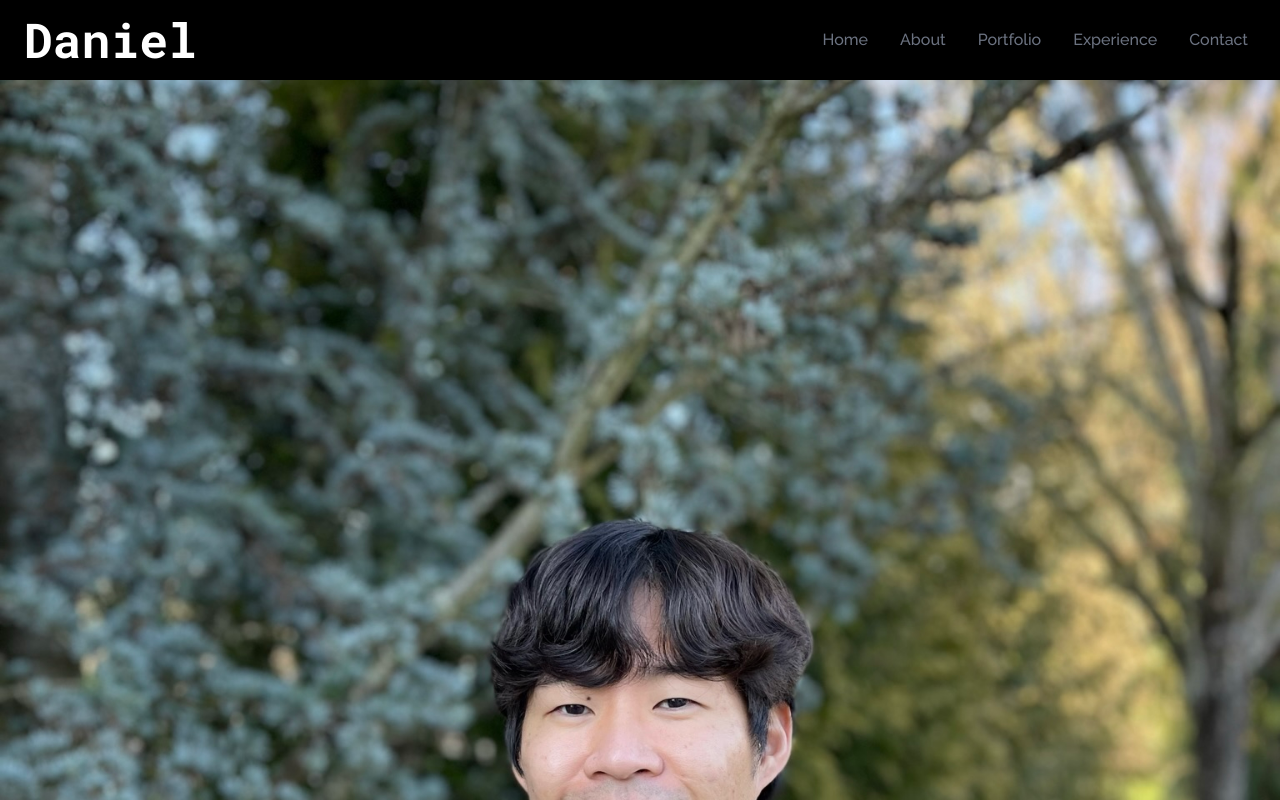
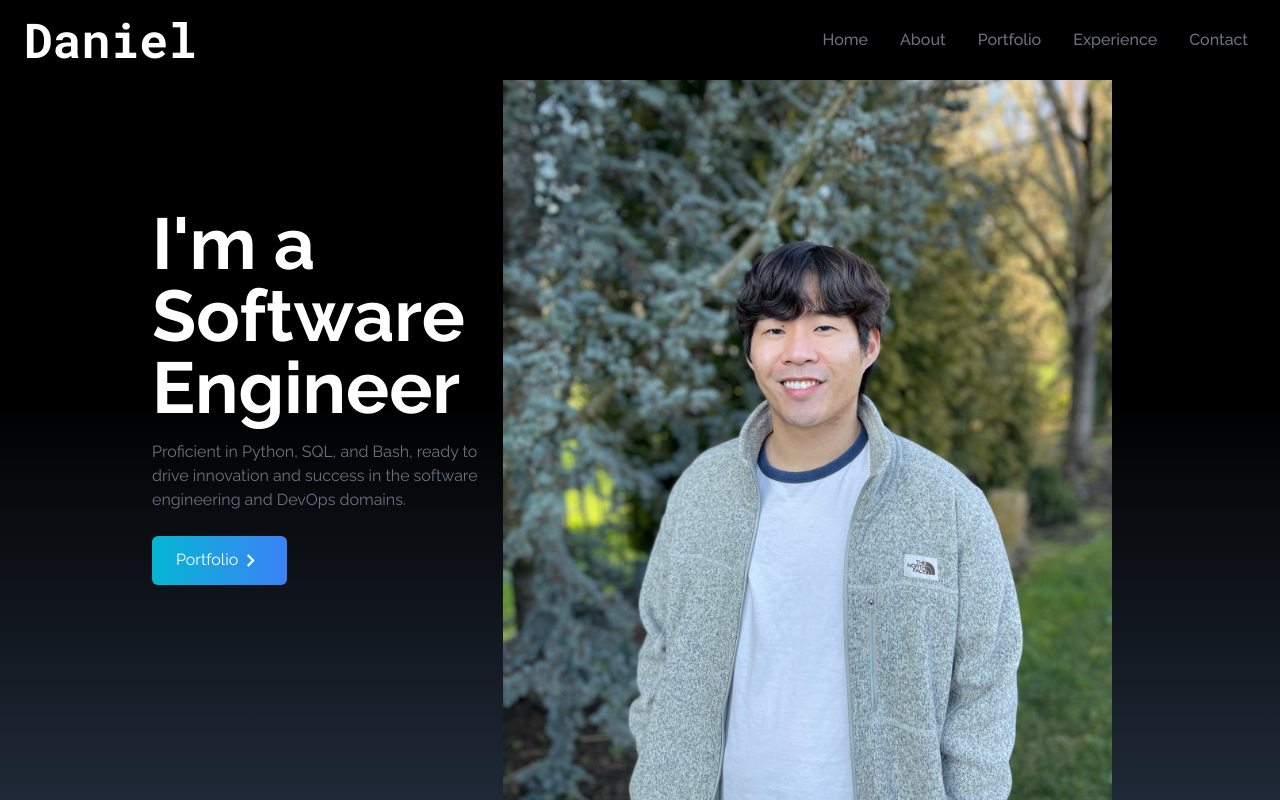
Before and after one commit to danieljbae/portfolio, a React (Create React App) app: page / in a window 1280 px wide. Shown: the top 800 px of the page. Built offline with nearby package versions, Linux system fonts and the light colour scheme; the HTML template or start-up script is replaced by a standard one.

Commit message:
finished home component

```diff
--- a/src/App.js
+++ b/src/App.js
@@ -1,13 +1,14 @@
 import NavBar from "./components/NavBar";
 import Home from "./components/Home";
+import SocialLinks from "./components/SocialLinks";
 
 function App() {
 	return (
 		<div>
 			<NavBar />
 			<Home />
+			<SocialLinks />
 		</div>
-
 	);
 }
 
--- a/src/components/Home.jsx
+++ b/src/components/Home.jsx
@@ -1,12 +1,45 @@
-import React from 'react'
-import heroImage from '../assets/heroImage.png'
+import React from "react";
+import heroImage from "../assets/heroImage.png";
+import { MdOutlineKeyboardArrowRight } from "react-icons/md";
 
 const Home = () => {
-  return (
-    <div>
-        <img src={heroImage} alt='' />
-    </div>
-  )
-}
+	return (
+		<div
+			name="home"
+			className="h-screen w-full bg-gradient-to-b from-black via-black to-gray-800"
+		>
+			<div className="max-w-screen-lg mx-auto flex flex-col items-center justify-center h-full px-6 md:flex-row">
+				<div className="flex flex-col justify-center h-full">
+					<h2 className="text-4xl sm:text-7xl font-bold text-white">
+						I'm a Software Engineer
+					</h2>
+					<p className="text-gray-500 py-4 max-w-md">
+						Proficient in Python, SQL, and Bash, ready to drive innovation
+            and success in the software engineering and DevOps domains.
+					</p>
 
-export default Home
+					{/* Button linked to Portfolio, smooth scrolls down */}
+					<div>
+						{/* Group button and arrow icon, so animation occurs if we hover over Button and icon */}
+						<button className="group text-white w-fit px-6 py-3 my-2 flex items-center rounded-md bg-gradient-to-r from-cyan-500 to-blue-500 cursor-pointer">
+							Portfolio
+							<span className="group-hover:rotate-90 duration-300">
+								<MdOutlineKeyboardArrowRight size={25} className="" />
+							</span>
+						</button>
+					</div>
+				</div>
+
+				<div>
+					<img
+						src={heroImage}
+						alt="my profile"
+						className="rounded-2xl mx-auto w-2/3 md:w-full px-4"
+					/>
+				</div>
+			</div>
+		</div>
+	);
+};
+
+export default Home;
--- a/src/components/NavBar.jsx
+++ b/src/components/NavBar.jsx
@@ -1,7 +1,6 @@
-import React, { useState } from 'react';
-import {FaBars, FaTimes} from "react-icons/fa";
+import React, { useState } from "react";
+import { FaBars, FaTimes } from "react-icons/fa";
 // import { Link } from "react-scroll";
-
 
 const NavBar = () => {
 	// Store state of navbar
@@ -11,42 +10,40 @@
 	const links = [
 		{
 			id: 1,
-        link: 'home'
+			link: "home",
 		},
 		{
 			id: 2,
-        link: 'about'
+			link: "about",
 		},
 		{
 			id: 3,
-        link: 'portfolio'
+			link: "portfolio",
 		},
 		{
 			id: 4,
-        link: 'experience'
+			link: "experience",
 		},
 		{
 			id: 5,
-        link: 'contact'
+			link: "contact",
 		},
-
-  ]
+	];
 	return (
 		// Nav Bar Definition
 		<div className="flex justify-between items-center w-full h-20 px-4 text-white bg-black fixed">
-
 			{/* Initial Element on Nav Bar */}
 			<div>
 				<h1 className="text-5xl font-signature ml-2"> Daniel </h1>
 			</div>
 
 			{/* Nav Bar from Array, hide when too small*/}
-        <ul className='hidden md:flex'>
+			<ul className="hidden md:flex">
 				{/* Loop over array and map class to each element in NavBar*/}
-            {links.map(({id, link}) => (
+				{links.map(({ id, link }) => (
 					<li
 						key={id}
-                    className='px-4 cursor-pointer capitalize font-medium text-gray-500 hover:scale-105 duration-200'
+						className="px-4 cursor-pointer capitalize font-medium text-gray-500 hover:scale-105 duration-200"
 					>
 						{link}
 					</li>
@@ -69,14 +66,13 @@
 					{links.map(({ id, link }) => (
 						<li
 							key={id}
-                    className="px-4 cursor-pointer capitalize py-6 text-4xl"
+							className="px-6 cursor-pointer capitalize py-6 text-4xl"
 						>
 							{link}
 						</li>
 					))}
 				</ul>
-            )
-        }
+			)}
 		</div>
 	);
 };
--- /dev/null
+++ b/src/components/SocialLinks.jsx
@@ -0,0 +1,8 @@
+import React from "react";
+import { FaGitHub, FaLinkedIn } from "react-icons";
+
+const SocialLinks = () => {
+	return <div>SocialLinks</div>;
+};
+
+export default SocialLinks;
```
Lines whose indentation alone changed are shown as unchanged.
